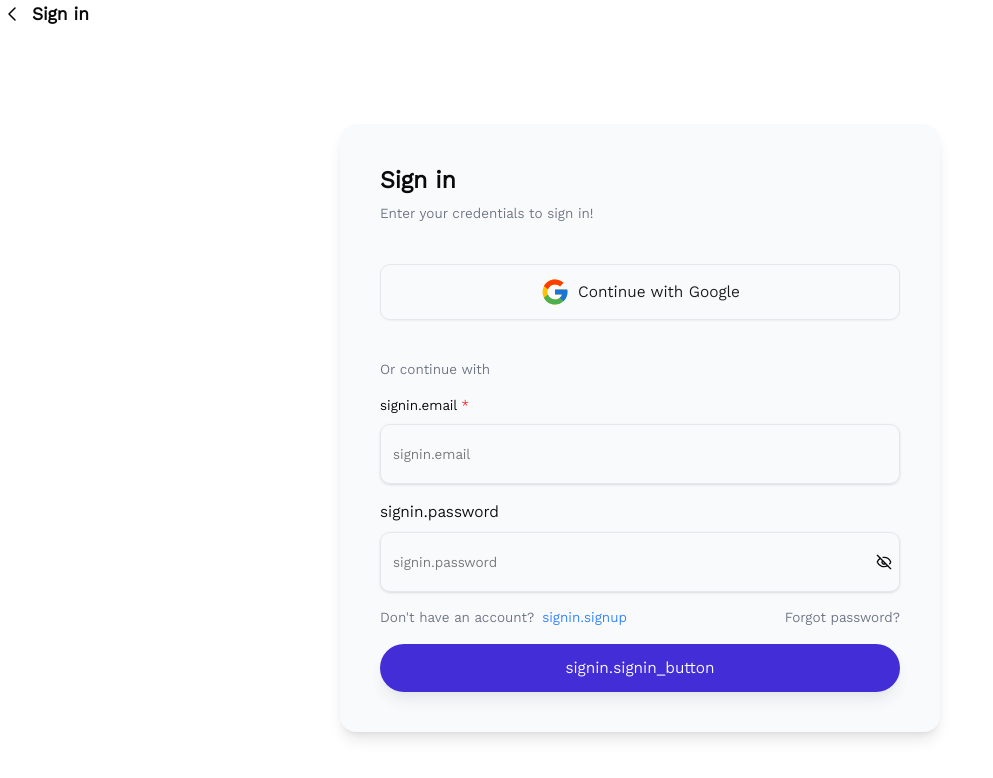
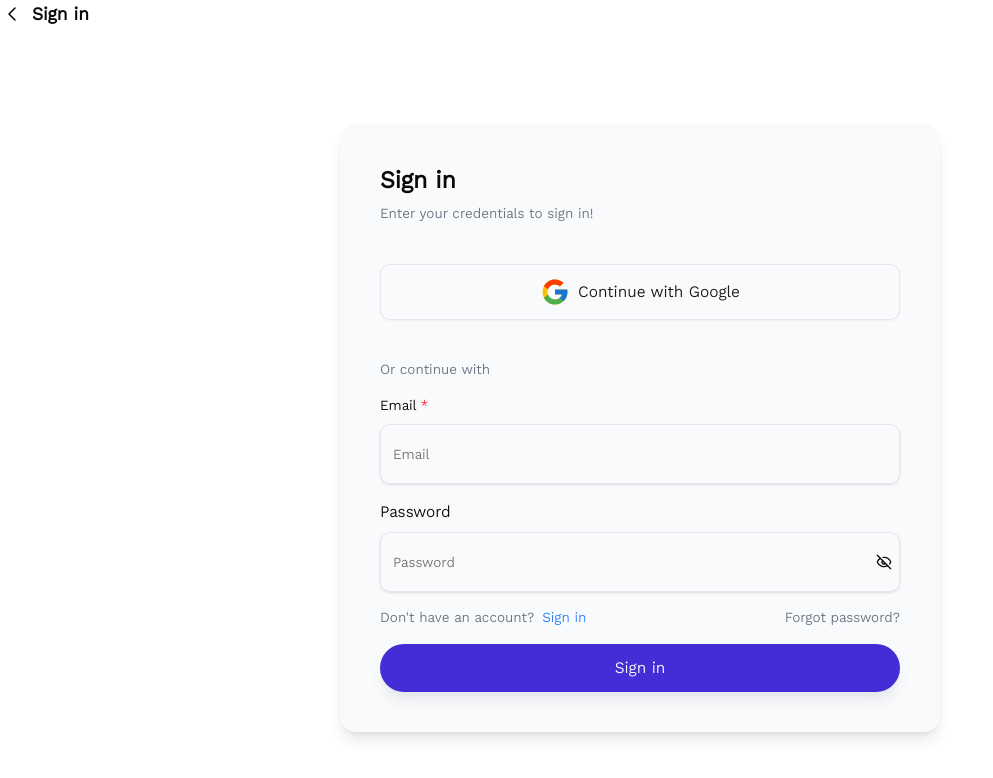
Before and after one commit to svaypanharith/filemangement-system, a Next.js app: page /signin in a window 1280 px wide. Shown: the top 778 px of the page, without its empty margins (0-993 px from the left). Built offline with nearby package versions, Linux system fonts and the light colour scheme; no server answers.

Commit message:
refector code

```diff
--- a/src/app/layout/sidebarlayout.tsx
+++ b/src/app/layout/sidebarlayout.tsx
@@ -4,7 +4,6 @@ import type React from "react";
 import { SidebarInset, SidebarProvider } from "@/components/ui/sidebar";
 import Header from "./header";
 import { AppSidebar } from "@/components/dashboard/AppSidebar";
-
 import { ThemeProvider } from "@/provider/ThemProvider";
 
 interface SidebarLayoutProps {
@@ -15,7 +14,7 @@ interface SidebarLayoutProps {
 export default function SidebarLayout({ children }: SidebarLayoutProps) {
   return (
     <ThemeProvider
-      attribute="class"
+      attribute="data-theme"
       defaultTheme="system"
       enableSystem
       disableTransitionOnChange
--- a/src/components/auth/SigIn-Form.tsx
+++ b/src/components/auth/SigIn-Form.tsx
@@ -73,8 +73,8 @@ export const SignInForm = ({
           </p>
           <MInput
             required
-            label={t("signin.email")}
-            placeholder={t("signin.email")}
+            label={t("signin.label.email")}
+            placeholder={t("signin.label.email")}
             type="email"
             rounded
             onChange={(e) => {
@@ -86,8 +86,8 @@ export const SignInForm = ({
             {...form.register("password")}
             error={form.formState.errors.password?.message}
             required
-            label={t("signin.password")}
-            placeholder={t("signin.password")}
+            label={t("signin.label.password")}
+            placeholder={t("signin.label.password")}
             onChange={(e) => {
               console.log(e.target.value);
             }}
@@ -97,7 +97,7 @@ export const SignInForm = ({
             <p className="text-sm flex text-gray-500 gap-2">
               {t("signin.dont_have_account")}
               <Link href="/signup" className="text-blue-500">
-                {t("signin.signup")}
+                {t("signin.title")}
               </Link>
             </p>
             <p className="text-sm text-gray-500">
@@ -109,10 +109,10 @@ export const SignInForm = ({
             disabled={isLoading}
             preset="primary"
             size="md"
-            isLoading={isLoading}
+            loading={isLoading}
             className="w-full rounded-full shadow-lg shadow-gray-200"
           >
-            <span>{t("signin.signin_button")}</span>
+            <span>{t("signin.button")}</span>
           </MButton>
         </form>
       </FormProvider>
--- a/src/components/auth/SignUp-Form.tsx
+++ b/src/components/auth/SignUp-Form.tsx
@@ -117,7 +117,7 @@ export default function SignUpForm({
               }}
               required
               label={t("signup.last_name")}
-              placeholder={t("signup.name")}
+              placeholder={t("signup.last_name")}
               type="text"
             />
             <MInput
@@ -153,7 +153,7 @@ export default function SignUpForm({
               className="w-full rounded-full shadow-lg shadow-gray-200"
               disabled={isLoading}
             >
-              {t("signup.create_account")}
+              {t("signup.button")}
             </MButton>
           </div>
         </form>
```
